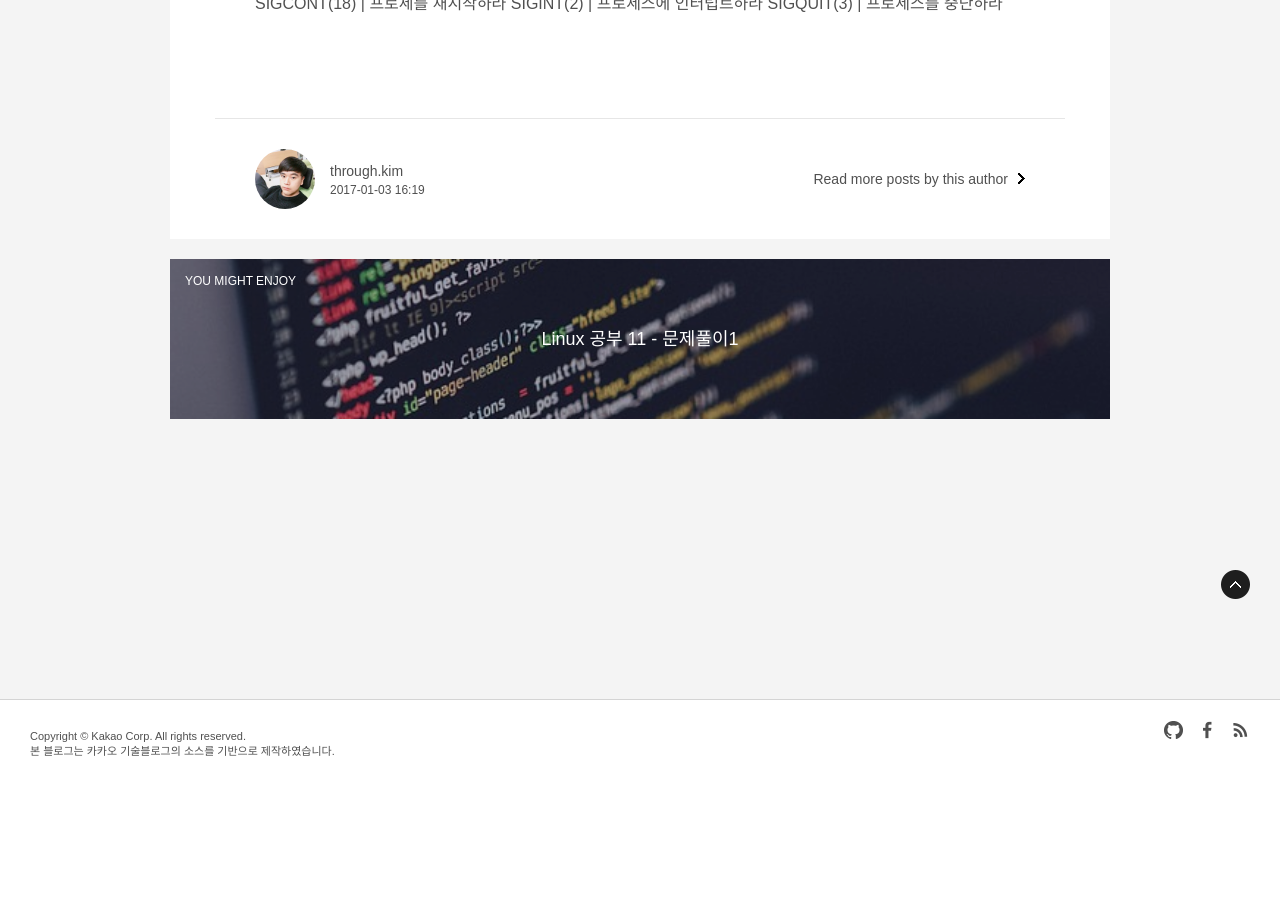
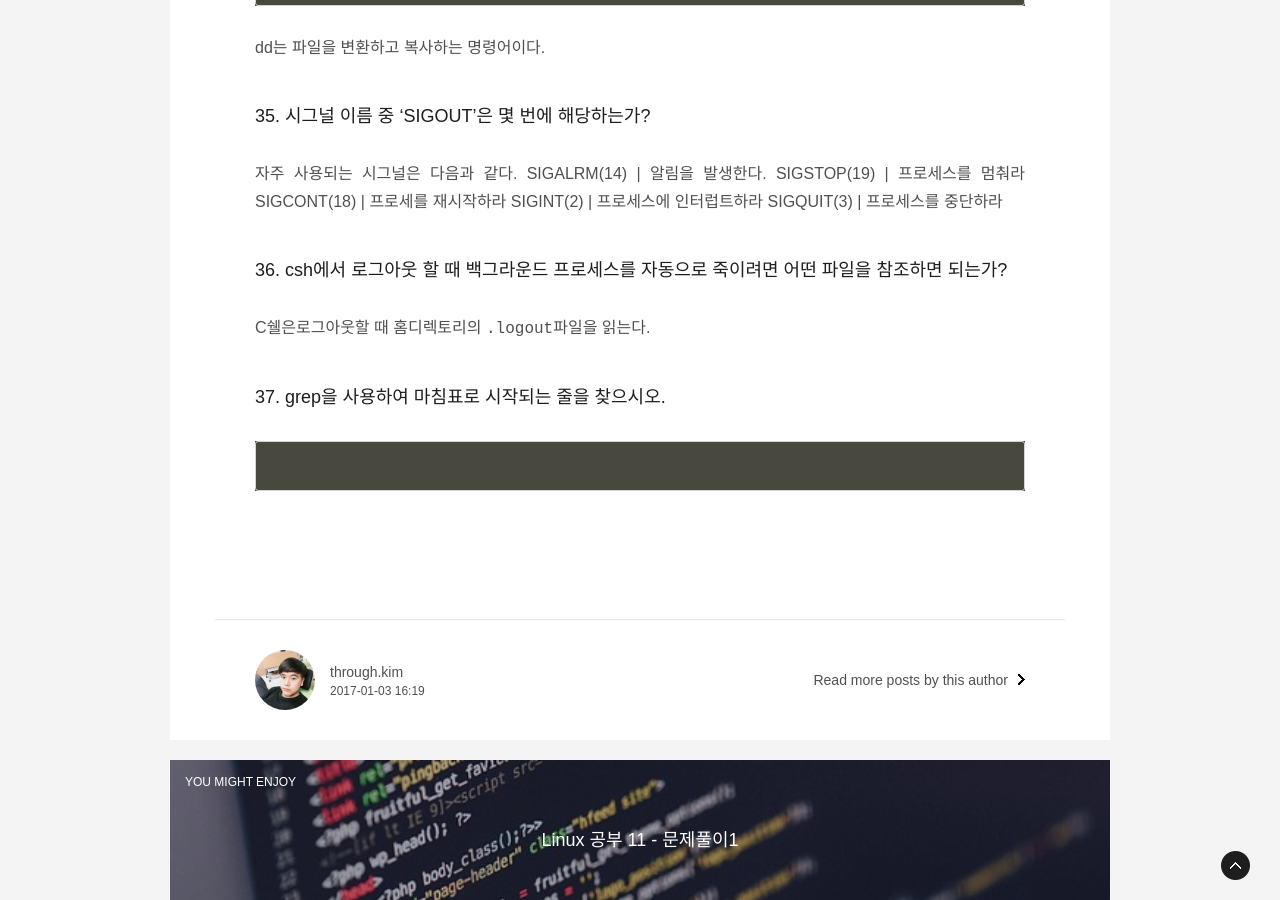
Before and after one commit to ThroughKim/throughkim.github.com, a Jekyll site: the page built from _posts/2017-01-04-linux-12.md, in a window 1280 px wide and 900 px high, scrolled down 9146 px. Built offline with Jekyll 4.4.1, drawn with Linux system fonts in a browser that asks for light colours; some web fonts are replaced; some of the changed text lies outside the part shown.

Commit message:
upload blog

````diff
--- a/_posts/2017-01-04-linux-12.md
+++ b/_posts/2017-01-04-linux-12.md
@@ -264,7 +264,13 @@
 [1]+  정지됨               sleep 100
 ```
 
-### 31.
+### 31. 아래 리스트에서 6자리 단어이자 대소문자 구분없이 y가 포함되는 단어의 개수를 출력하라.
+1. jbw1010
+2. woogil70
+3. nianelo4
+4. yuneert12
+5. asfsddd2
+6. 12312dfd
 
 ### 32. `diff -u b a`명령어를 이용하여 아래와 같은 결과를 도출하였다. 결과값을 가지고 a파일을 만드시오.
 ```bash
@@ -287,9 +293,18 @@
 dd는 파일을 변환하고 복사하는 명령어이다.
 
 ### 35. 시그널 이름 중 'SIGOUT'은 몇 번에 해당하는가?
+
 자주 사용되는 시그널은 다음과 같다.
 SIGALRM(14) | 알림을 발생한다.
 SIGSTOP(19) | 프로세스를 멈춰라
 SIGCONT(18) | 프로세를 재시작하라
 SIGINT(2) | 프로세스에 인터럽트하라
 SIGQUIT(3) | 프로세스를 중단하라
+
+### 36. csh에서 로그아웃 할 때 백그라운드 프로세스를 자동으로 죽이려면 어떤 파일을 참조하면 되는가?
+C쉘은로그아웃할 때 홈디렉토리의 `.logout`파일을 읽는다.
+
+### 37. grep을 사용하여 마침표로 시작되는 줄을 찾으시오.
+```bash
+
+```
````
